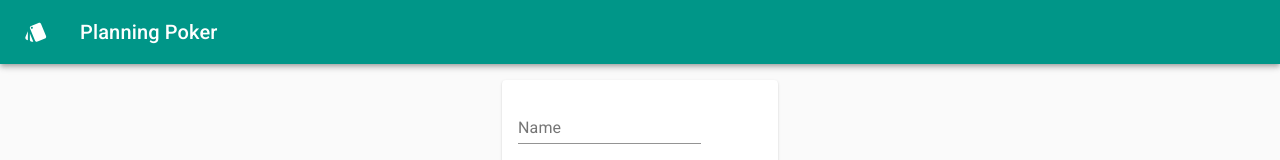
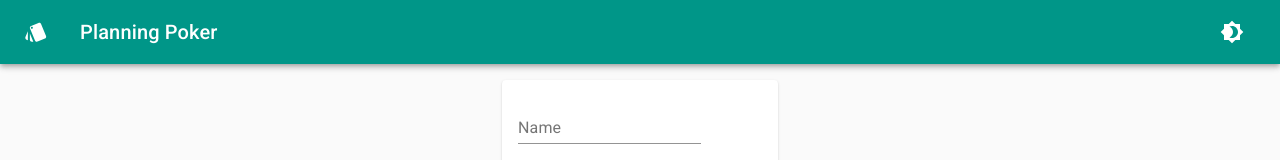
Before and after one commit to tschult/react-poker, a React (Create React App) app: page / in a window 1280 px wide. Shown: the top 160 px of the page. Built offline with nearby package versions, Linux system fonts and the light colour scheme.

Commit message:
added dark mode

```diff
--- a/src/App.js
+++ b/src/App.js
@@ -1,5 +1,5 @@
 import React, { useState, useMemo } from 'react';
-import { CssBaseline, Grid, Paper, ThemeProvider, Container, AppBar, Toolbar, Typography, CircularProgress } from '@material-ui/core';
+import { CssBaseline, Grid, Paper, ThemeProvider, Container, AppBar, Toolbar, Typography, CircularProgress, IconButton } from '@material-ui/core';
 import Login from './components/Login';
 import * as signalR from '@aspnet/signalr';
 import { createMuiTheme, makeStyles } from '@material-ui/core/styles';
@@ -10,6 +10,8 @@ import { ConnectionContext } from './ConnectionContext';
 import CardSelection from './components/CardSelection';
 import StyleIcon from '@material-ui/icons/Style';
 import StartStopFab from './components/StartStopFab';
+import Brightness4Icon from '@material-ui/icons/Brightness4';
+import Brightness7Icon from '@material-ui/icons/Brightness7';
 
 
 const useStyles = makeStyles((theme) => ({
@@ -27,18 +29,18 @@ const useStyles = makeStyles((theme) => ({
     position: 'fixed',
     bottom: theme.spacing(2),
     right: theme.spacing(2)
+  },
+  appBar: {
+    flexGrow: 1
+  },
+  title: {
+    flexGrow: 1
   }
 }));
 
 function App() {
 
-  const theme = createMuiTheme({
-    palette: {
-      type: 'light',
-      primary: teal,
-      secondary: teal,
-    }
-  });
+
   const classes = useStyles();
 
   const [user, setUser] = useState('');
@@ -48,6 +50,15 @@ function App() {
   const connectionValue = useMemo(() => ({ signalRConnection, setSignalRConnection }), [signalRConnection, setSignalRConnection]);
 
   var [isLoggedIn, setIsLoggedIn] = useState(false);
+
+  const [useDarkMode, setUseDarkMode] = useState(false);
+  const theme = createMuiTheme({
+    palette: {
+      type: useDarkMode ? 'dark' : 'light',
+      primary: teal,
+      secondary: teal,
+    }
+  });
 
   const onLoginClick = async () => {
     if (!user) return;
@@ -69,12 +80,17 @@ function App() {
       <CssBaseline />
       <UserContext.Provider value={userValue}>
         <ConnectionContext.Provider value={connectionValue}>
+          <div className={classes.appBar}>
           <AppBar position="static">
-            <Toolbar>
+            <Toolbar >
               <StyleIcon className={classes.menuIcon} />
-              <Typography variant="h6">Planning Poker</Typography>
+              <Typography variant="h6" className={classes.title}>Planning Poker</Typography>
+              <IconButton color="inherit" onClick={() => setUseDarkMode(!useDarkMode)}>
+                {useDarkMode ? <Brightness7Icon /> : <Brightness4Icon />}
+              </IconButton>
             </Toolbar>
           </AppBar>
+          </div>
           <div className={classes.root}>
           <Container>
             {!isLoggedIn &&
```
